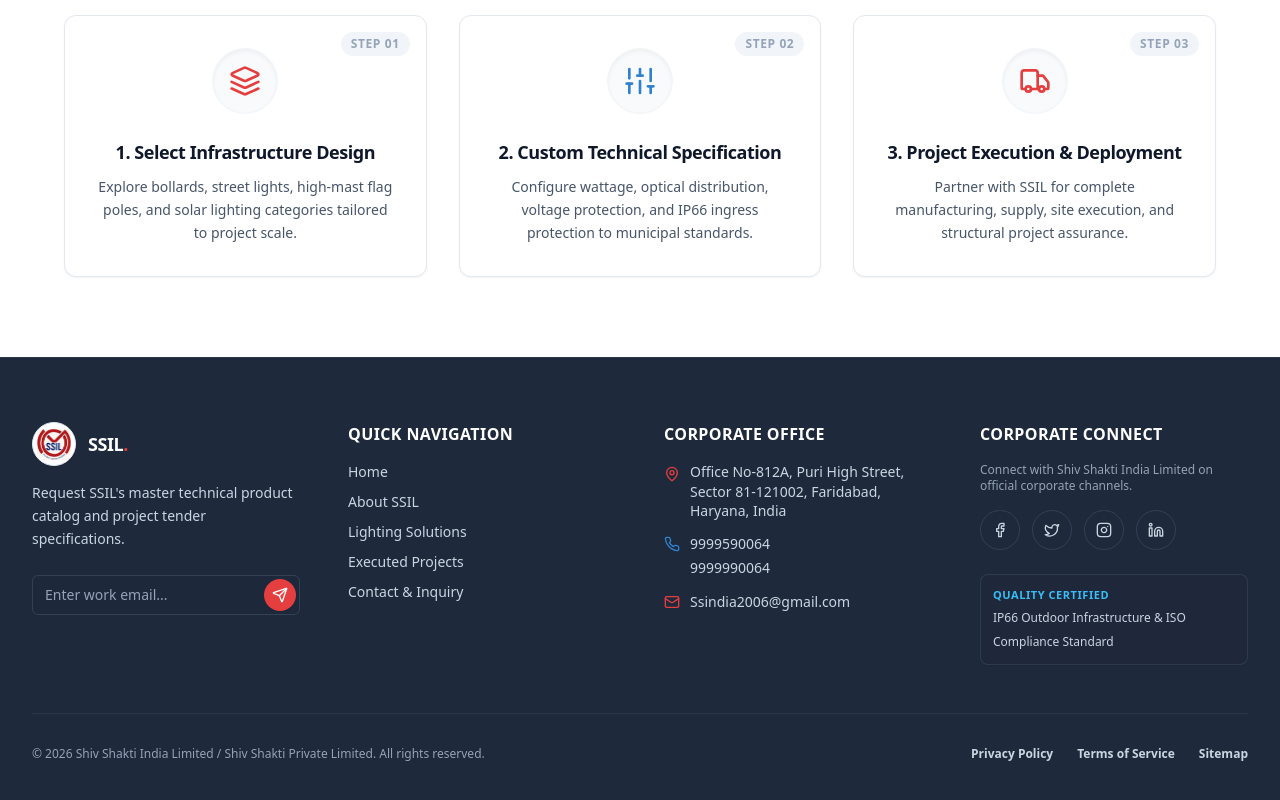
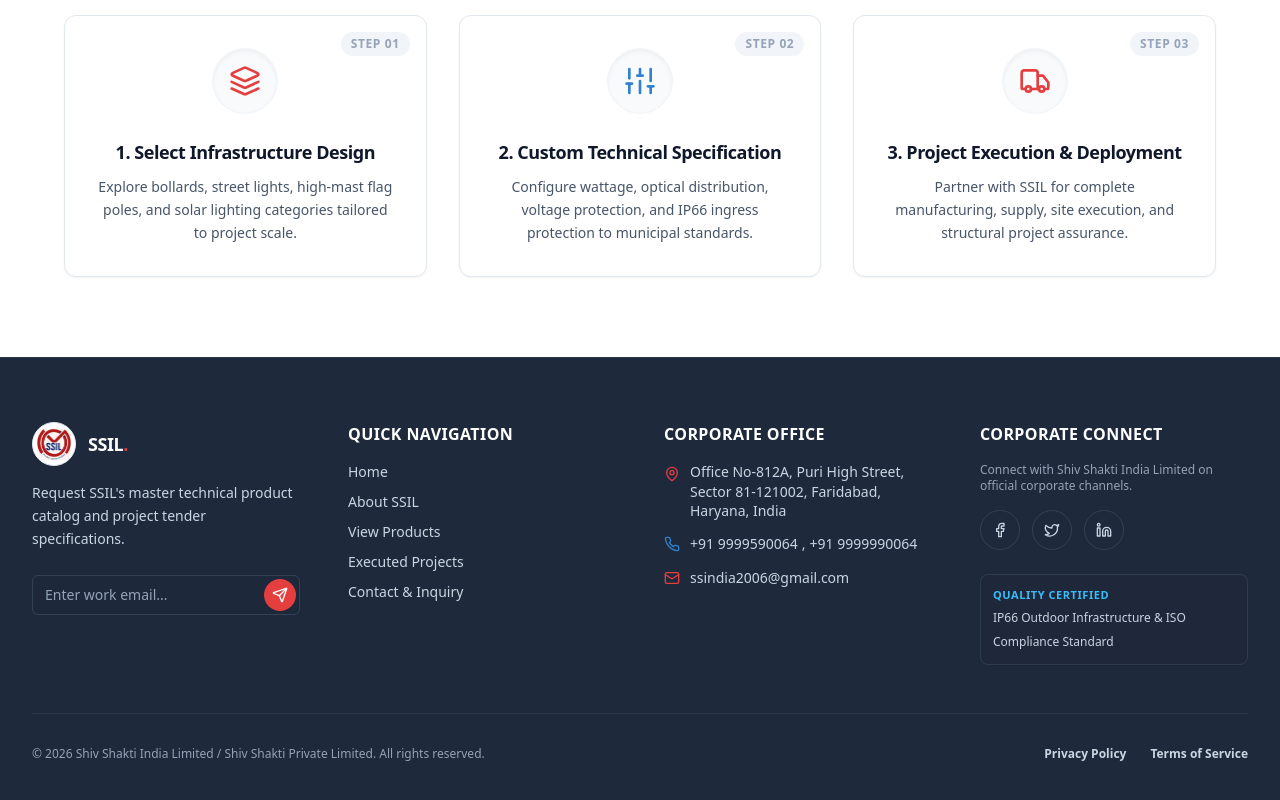
Before and after one commit to Harshit-SSPL/HarshitSSPL, a Next.js app in the folder frontend/: page / in a window 1280 px wide. Shown: the part 3311-4111 px from the top of the page. Built offline with nearby package versions, Linux system fonts and the light colour scheme.

Commit message:
Refine footer contact details, navigation and social links

```diff
--- a/frontend/components/ui/footer-section.tsx
+++ b/frontend/components/ui/footer-section.tsx
@@ -11,7 +11,7 @@ import {
   TooltipProvider,
   TooltipTrigger,
 } from "@/components/ui/tooltip";
-import { Facebook, Instagram, Linkedin, Send, Twitter, Phone, Mail, MapPin } from "lucide-react";
+import { Facebook, Linkedin, Send, Twitter, Phone, Mail, MapPin } from "lucide-react";
 
 export function Footerdemo() {
   return (
@@ -68,7 +68,7 @@ export function Footerdemo() {
                 About SSIL
               </Link>
               <Link href="/products" className="block transition-colors hover:text-ssil-red">
-                Lighting Solutions
+                View Products
               </Link>
               <Link href="/projects" className="block transition-colors hover:text-ssil-red">
                 Executed Projects
@@ -89,17 +89,17 @@ export function Footerdemo() {
                 <MapPin className="h-4 w-4 text-ssil-red shrink-0 mt-1" />
                 <p className="leading-snug">Office No-812A, Puri High Street, Sector 81-121002, Faridabad, Haryana, India</p>
               </div>
-              <div className="flex items-start gap-2.5">
-                <Phone className="h-4 w-4 text-ssil-blue shrink-0 mt-0.5" />
-                <div className="flex flex-col gap-1">
-                  <a href="tel:9999590064" className="hover:text-ssil-red transition-colors">9999590064</a>
-                  <a href="tel:9999990064" className="hover:text-ssil-red transition-colors">9999990064</a>
-                </div>
+              <div className="flex items-center gap-2.5">
+                <Phone className="h-4 w-4 text-ssil-blue shrink-0" />
+                <p className="flex flex-wrap items-center gap-1 font-medium">
+                  <a href="tel:+919999590064" className="hover:text-ssil-red transition-colors">+91 9999590064</a>,
+                  <a href="tel:+919999990064" className="hover:text-ssil-red transition-colors">+91 9999990064</a>
+                </p>
               </div>
               <div className="flex items-center gap-2.5">
                 <Mail className="h-4 w-4 text-ssil-red shrink-0" />
-                <a href="mailto:Ssindia2006@gmail.com" className="hover:text-ssil-red transition-colors">
-                  Ssindia2006@gmail.com
+                <a href="mailto:ssindia2006@gmail.com" className="hover:text-ssil-red transition-colors">
+                  ssindia2006@gmail.com
                 </a>
               </div>
             </address>
@@ -138,20 +138,6 @@ export function Footerdemo() {
                   </TooltipTrigger>
                   <TooltipContent>
                     <p>Follow SSIL on Twitter</p>
-                  </TooltipContent>
-                </Tooltip>
-              </TooltipProvider>
-
-              <TooltipProvider>
-                <Tooltip>
-                  <TooltipTrigger asChild>
-                    <Button variant="outline" size="icon" className="rounded-full border-slate-700 bg-slate-800 text-slate-300 hover:text-ssil-red hover:border-ssil-red">
-                      <Instagram className="h-4 w-4" />
-                      <span className="sr-only">Instagram</span>
-                    </Button>
-                  </TooltipTrigger>
-                  <TooltipContent>
-                    <p>Follow SSIL on Instagram</p>
                   </TooltipContent>
                 </Tooltip>
               </TooltipProvider>
@@ -200,9 +186,6 @@ export function Footerdemo() {
             <Link href="/terms" className="transition-colors hover:text-ssil-red">
               Terms of Service
             </Link>
-            <Link href="/sitemap" className="transition-colors hover:text-ssil-red">
-              Sitemap
-            </Link>
           </nav>
         </div>
       </div>
```
